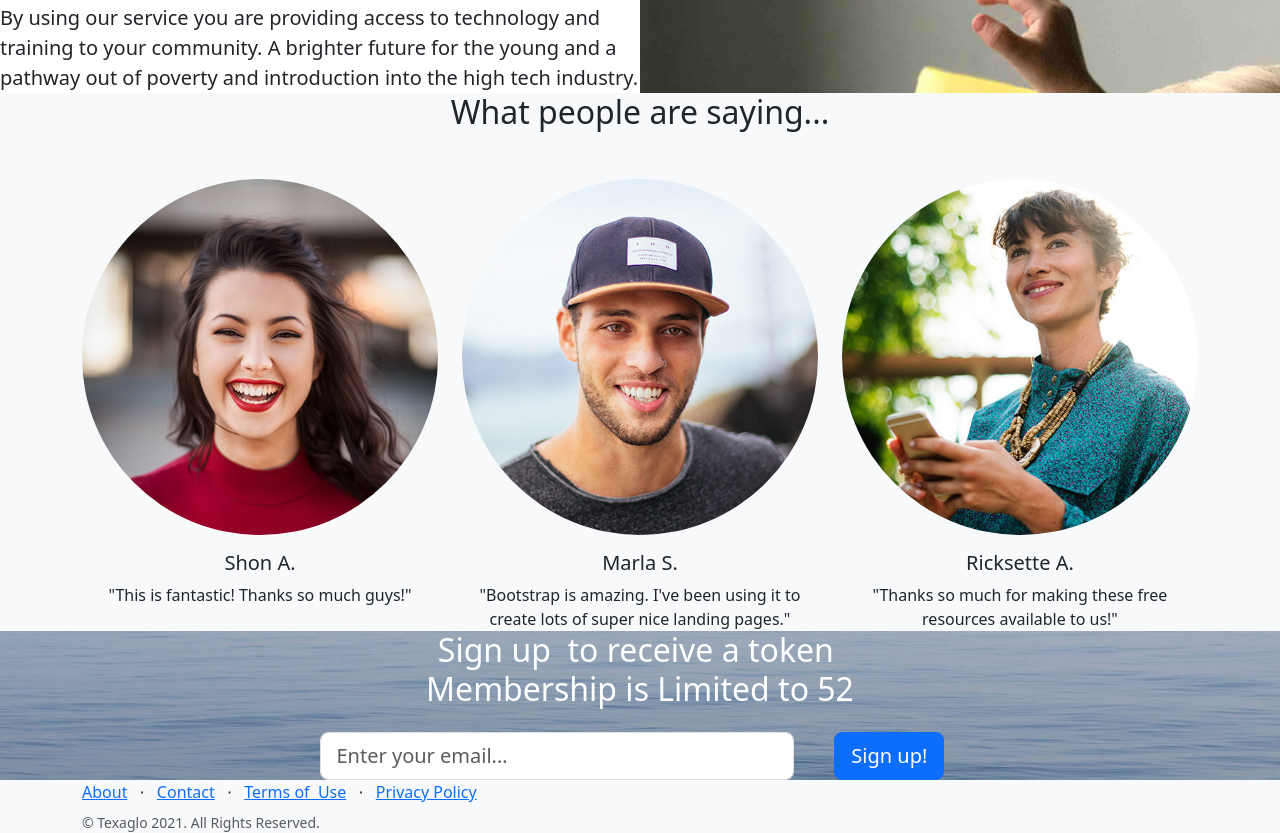
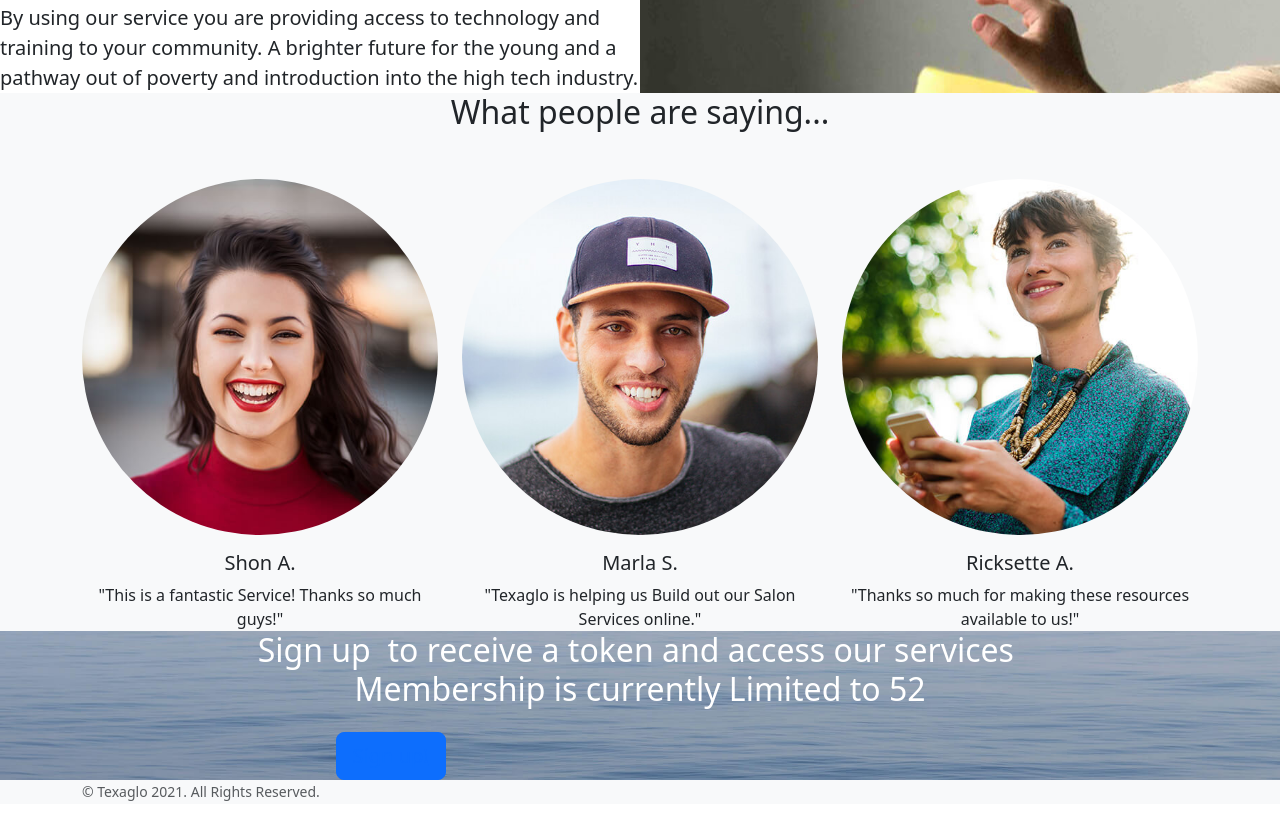
Before and after one commit to Texaglo/Texaglo.github.io, a plain HTML site: page index.html in a window 1280 px wide. Shown: the part 968-1801 px from the top of the page. After the commit the page ends 1772 px from the top, so only its background shows below. Drawn offline with nearby package versions, Linux system fonts and the light colour scheme.

Commit message:
Update index.html
updated links and wording

```diff
--- a/index.html
+++ b/index.html
@@ -15,9 +15,9 @@
 
 <body>
     <nav class="navbar navbar-light navbar-expand bg-light navigation-clean">
-        <div class="container"><a class="navbar-brand" href="#">Texaglo</a><button data-bs-toggle="collapse" class="navbar-toggler" data-bs-target="#navcol-1"></button>
+        <div class="container"><a class="navbar-brand" href="https://discord.gg/xwvpftwXr9">Texaglo</a><button data-bs-toggle="collapse" class="navbar-toggler" data-bs-target="#navcol-1"></button>
             <div class="btn-toolbar"></div>
-            <div class="collapse navbar-collapse" id="navcol-1"></div><a class="btn btn-light action-button" role="button" href="#">Sign Up</a>
+            <div class="collapse navbar-collapse" id="navcol-1"></div><a class="btn btn-light action-button" role="button" href="https://linktr.ee/Texaglo">Contact Us</a>
         </div>
     </nav>
     <header class="text-center text-white masthead" style="background:url('assets/img/bg-masthead.jpg')no-repeat center center;background-size:cover;">
@@ -96,19 +96,19 @@
                 <div class="col-lg-4">
                     <div class="mx-auto testimonial-item mb-5 mb-lg-0"><img class="rounded-circle img-fluid mb-3" src="assets/img/testimonials-1.jpg">
                         <h5>Shon A.</h5>
-                        <p class="font-weight-light mb-0">"This is fantastic! Thanks so much guys!"</p>
+                        <p class="font-weight-light mb-0">"This is a fantastic Service! Thanks so much guys!"</p>
                     </div>
                 </div>
                 <div class="col-lg-4">
                     <div class="mx-auto testimonial-item mb-5 mb-lg-0"><img class="rounded-circle img-fluid mb-3" src="assets/img/testimonials-2.jpg">
                         <h5>Marla S.</h5>
-                        <p class="font-weight-light mb-0">"Bootstrap is amazing. I've been using it to create lots of super nice landing pages."</p>
+                        <p class="font-weight-light mb-0">"Texaglo is helping us Build out our Salon Services online."</p>
                     </div>
                 </div>
                 <div class="col-lg-4">
                     <div class="mx-auto testimonial-item mb-5 mb-lg-0"><img class="rounded-circle img-fluid mb-3" src="assets/img/testimonials-3.jpg">
                         <h5>Ricksette A.</h5>
-                        <p class="font-weight-light mb-0">"Thanks so much for making these free resources available to us!"</p>
+                        <p class="font-weight-light mb-0">"Thanks so much for making these resources available to us!"</p>
                     </div>
                 </div>
             </div>
@@ -119,13 +119,13 @@
         <div class="container">
             <div class="row">
                 <div class="col-xl-9 mx-auto position-relative">
-                    <h2 class="mb-4">Sign up&nbsp; to receive a token&nbsp;<br>Membership is Limited to 52</h2>
+                    <h2 class="mb-4">Sign up&nbsp; to receive a token and access our services&nbsp;<br>Membership is currently Limited to 52</h2>
                 </div>
                 <div class="col-md-10 col-lg-8 col-xl-7 mx-auto position-relative">
                     <form>
                         <div class="row">
-                            <div class="col-12 col-md-9 mb-2 mb-md-0"><input class="form-control form-control-lg" type="email" placeholder="Enter your email..."></div>
-                            <div class="col-12 col-md-3"><button class="btn btn-primary btn-lg" type="submit">Sign up!</button></div>
+                            <!-- <div class="col-12 col-md-9 mb-2 mb-md-0"><input class="form-control form-control-lg" type="email" placeholder="Enter your email..."></div> -->
+                            <div class="col-12 col-md-3"><button class="btn btn-primary btn-lg" type="submit"><a href="https://discord.gg/xwvpftwXr9">Sign up!</a></button></div>
                         </div>
                     </form>
                 </div>
@@ -136,7 +136,7 @@
         <div class="container">
             <div class="row">
                 <div class="col-lg-6 text-center text-lg-start my-auto h-100">
-                    <ul class="list-inline mb-2">
+                   <!-- <ul class="list-inline mb-2">
                         <li class="list-inline-item"><a href="#">About</a></li>
                         <li class="list-inline-item"><span>⋅</span></li>
                         <li class="list-inline-item"><a href="#">Contact</a></li>
@@ -144,7 +144,7 @@
                         <li class="list-inline-item"><a href="#">Terms of &nbsp;Use</a></li>
                         <li class="list-inline-item"><span>⋅</span></li>
                         <li class="list-inline-item"><a href="#">Privacy Policy</a></li>
-                    </ul>
+                    </ul> -->
                     <p class="text-muted small mb-4 mb-lg-0">© Texaglo 2021. All Rights Reserved.</p>
                 </div>
                 <div class="col-lg-6 text-center text-lg-end my-auto h-100">
```
